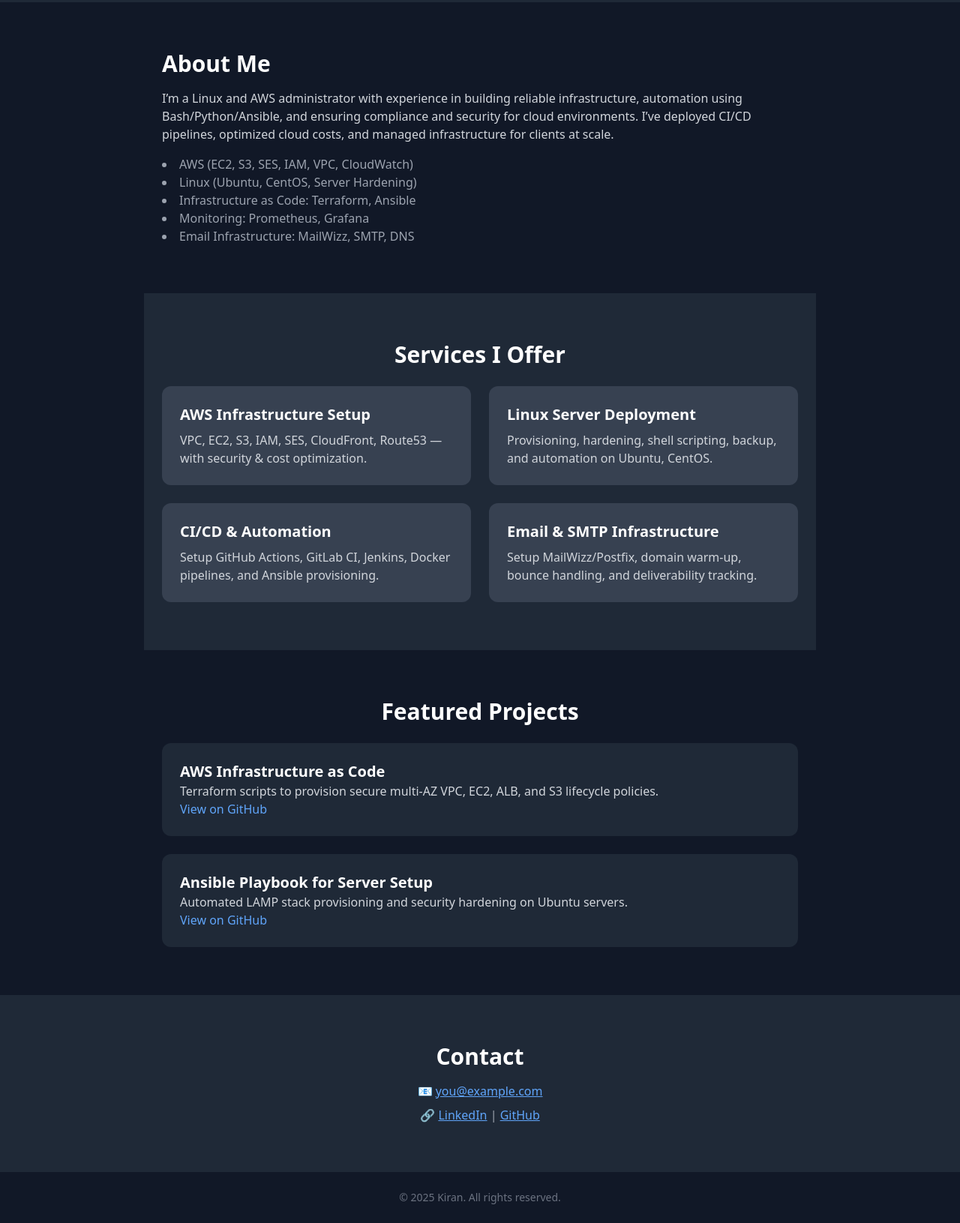
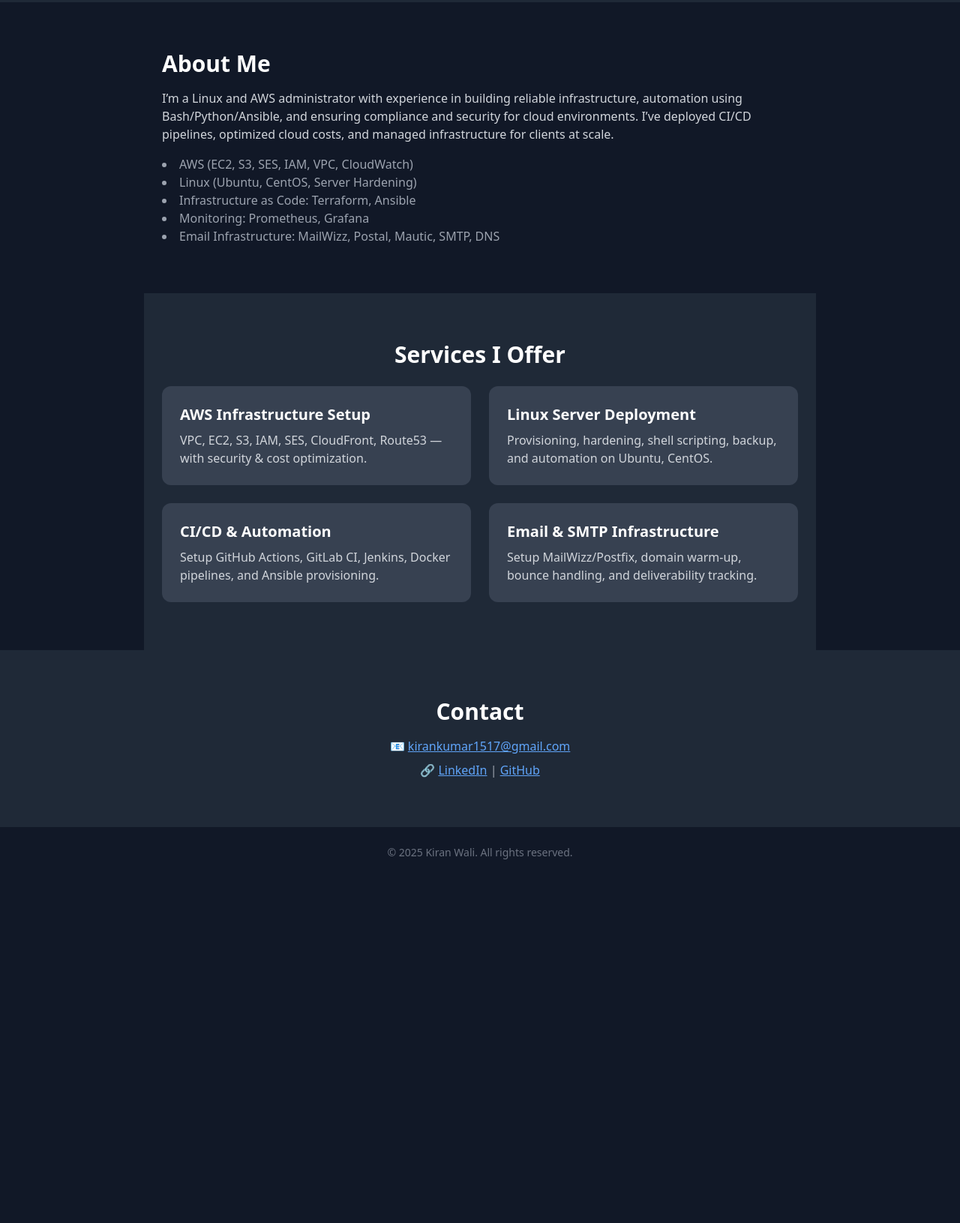
Before and after one commit to walikiran/walikiran.github.io, a plain HTML site: page index.html in a window 1280 px wide. Shown: the part 293-1924 px from the top of the page at 75% size. After the commit the page ends 1464 px from the top, so only its background shows below. Drawn offline with nearby package versions, Linux system fonts and the light colour scheme.

Commit message:
Update index.html
update

```diff
--- a/index.html
+++ b/index.html
@@ -3,7 +3,7 @@
 <head>
   <meta charset="UTF-8" />
   <meta name="viewport" content="width=device-width, initial-scale=1.0"/>
-  <title>Kiran | Linux & AWS Administrator</title>
+  <title>Kiran Wali | Linux & AWS Administrator</title>
   <script src="https://cdn.tailwindcss.com"></script>
 </head>
 <body class="bg-gray-900 text-white font-sans">
@@ -24,7 +24,7 @@
       <li>Linux (Ubuntu, CentOS, Server Hardening)</li>
       <li>Infrastructure as Code: Terraform, Ansible</li>
       <li>Monitoring: Prometheus, Grafana</li>
-      <li>Email Infrastructure: MailWizz, SMTP, DNS</li>
+      <li>Email Infrastructure: MailWizz, Postal, Mautic, SMTP, DNS</li>
     </ul>
   </section>
 
@@ -52,7 +52,7 @@
   </section>
 
   <!-- Projects -->
-  <section class="py-16 px-6 max-w-4xl mx-auto">
+ <!-- <section class="py-16 px-6 max-w-4xl mx-auto">
     <h2 class="text-3xl font-semibold mb-6 text-center">Featured Projects</h2>
     <div class="space-y-6">
       <div class="bg-gray-800 p-6 rounded-xl">
@@ -66,17 +66,17 @@
         <a href="#" class="text-blue-400 hover:underline">View on GitHub</a>
       </div>
     </div>
-  </section>
+  </section> -->
 
   <!-- Contact -->
   <section class="bg-gray-800 py-16 px-6 text-center">
     <h2 class="text-3xl font-semibold mb-4">Contact</h2>
-    <p class="text-gray-300">📧 <a href="mailto:you@example.com" class="underline text-blue-400">you@example.com</a></p>
-    <p class="text-gray-400 mt-2">🔗 <a href="https://linkedin.com/in/yourprofile" class="underline text-blue-400">LinkedIn</a> | <a href="https://github.com/yourgithub" class="underline text-blue-400">GitHub</a></p>
+    <p class="text-gray-300">📧 <a href="mailto:kirankumar1517@gmail.com" class="underline text-blue-400">kirankumar1517@gmail.com</a></p>
+    <p class="text-gray-400 mt-2">🔗 <a href="https://www.linkedin.com/in/wali-kiran/" class="underline text-blue-400">LinkedIn</a> | <a href="https://github.com/walikiran" class="underline text-blue-400">GitHub</a></p>
   </section>
 
   <footer class="text-center text-gray-500 py-6 text-sm">
-    © 2025 Kiran. All rights reserved.
+    © 2025 Kiran Wali. All rights reserved.
   </footer>
 </body>
 </html>
```
